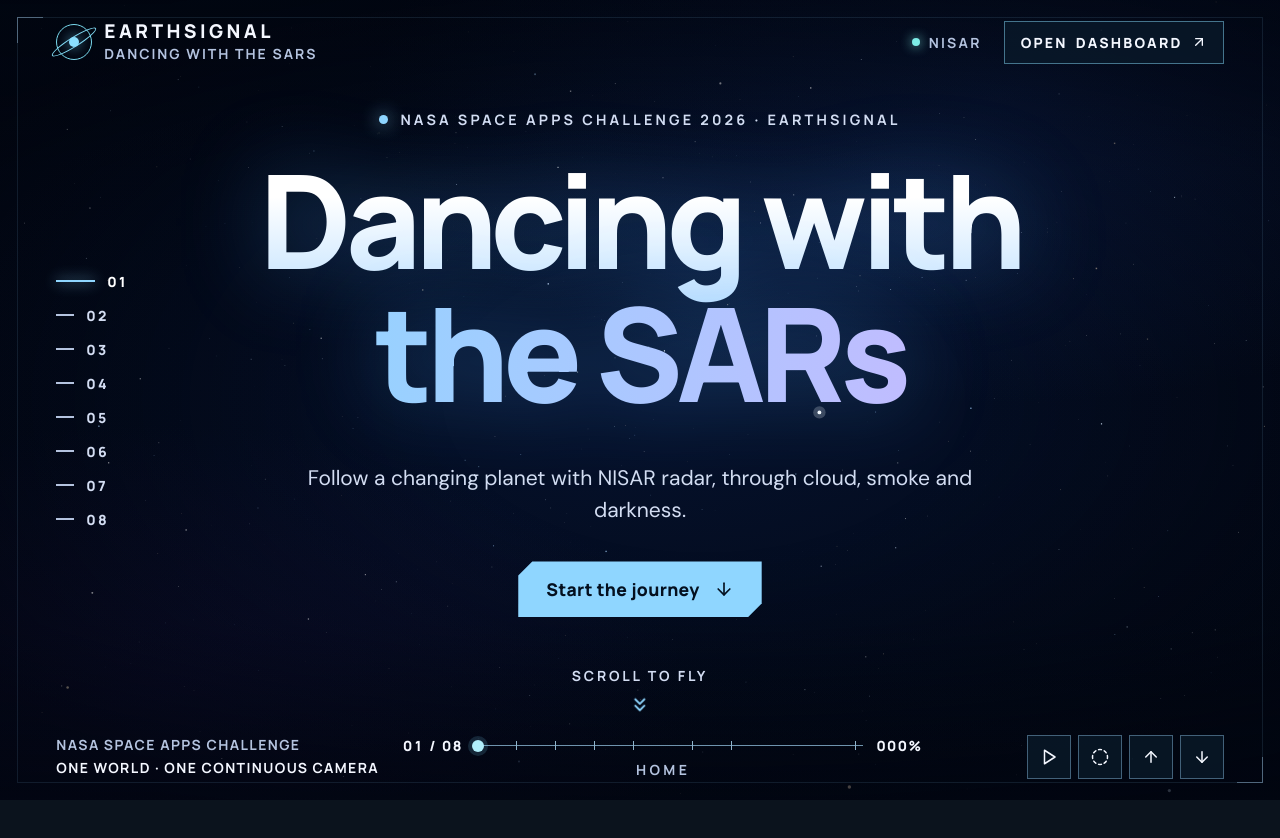
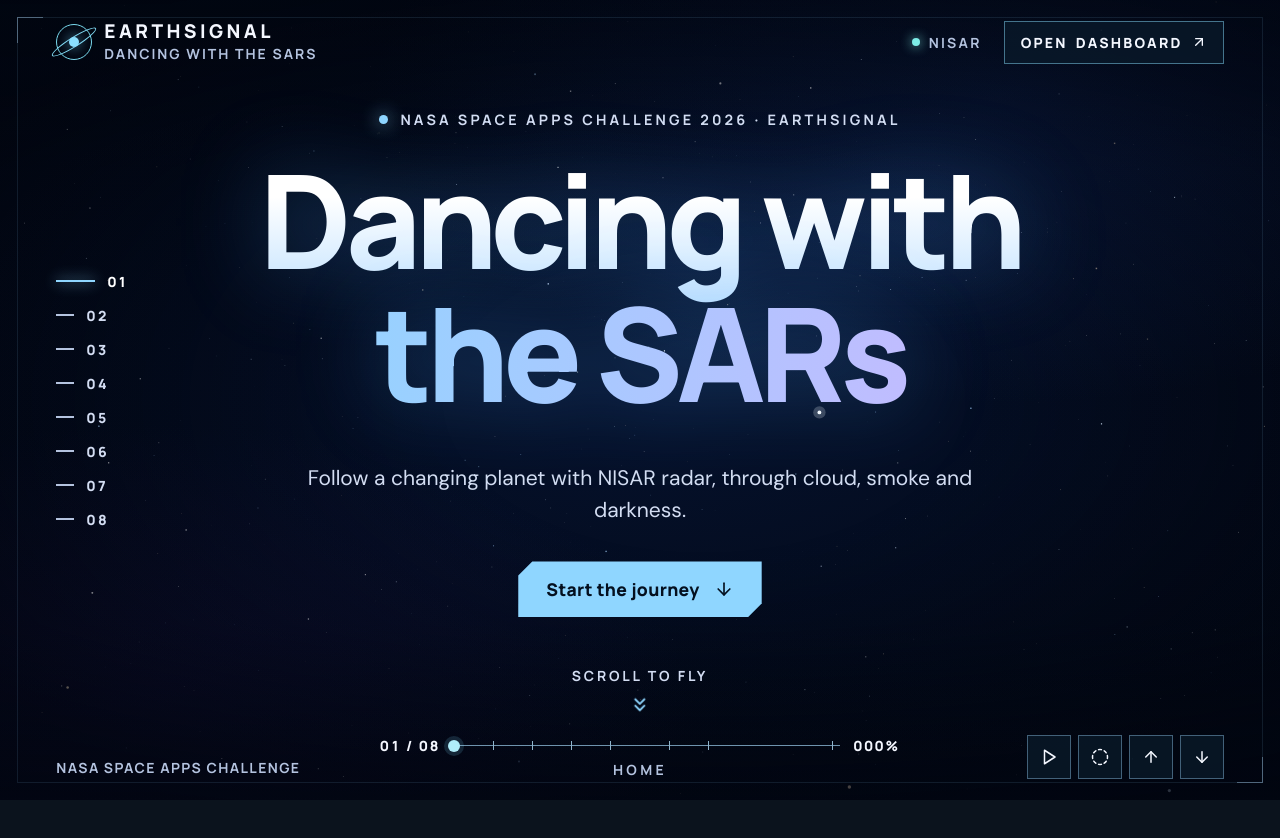
Before and after one commit to agatabielska/nasa-spaceapps-challenge, a React (Vite) app in the folder apps/earthsignal/: page /#home in a window 1280 px wide. Shown: the top 838 px of the page. Built offline with nearby package versions, Linux system fonts and the light colour scheme.

Commit message:
Show only 'NASA Space Apps Challenge' in the bottom-left HUD line

```diff
--- a/apps/earthsignal/src/JourneyBar.tsx
+++ b/apps/earthsignal/src/JourneyBar.tsx
@@ -47,7 +47,7 @@ export default function JourneyBar({chapters,chapter,autopilot,paused,onPause}:{
   };
   const count=`${String(index+1).padStart(2,'0')} / ${String(chapters.length).padStart(2,'0')}`;
   return <div className="sp-bar" role="group" aria-label="Journey controls">
-    <p className="sp-bar-id" aria-hidden="true">NASA Space Apps Challenge<strong>One world · one continuous camera</strong></p>
+    <p className="sp-bar-id" aria-hidden="true">NASA Space Apps Challenge</p>
     <div className="sp-bar-center">
       <div className="sp-bar-row">
         <b className="sp-bar-count">{count}</b>
```
